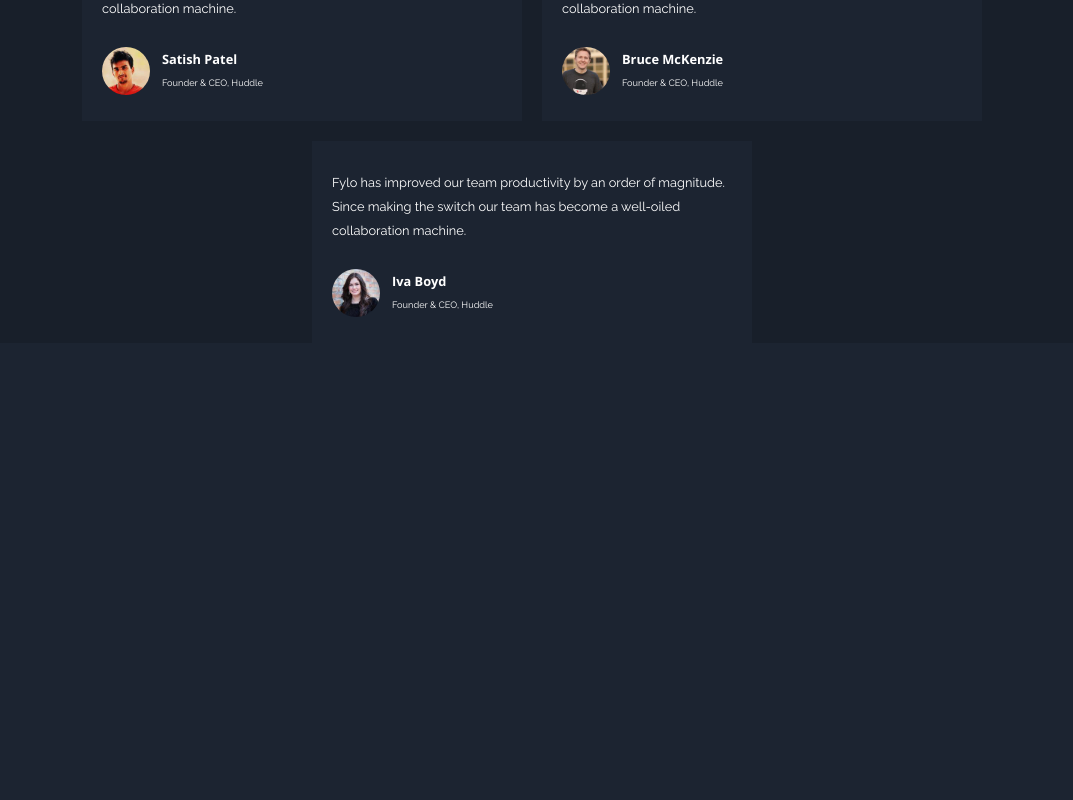
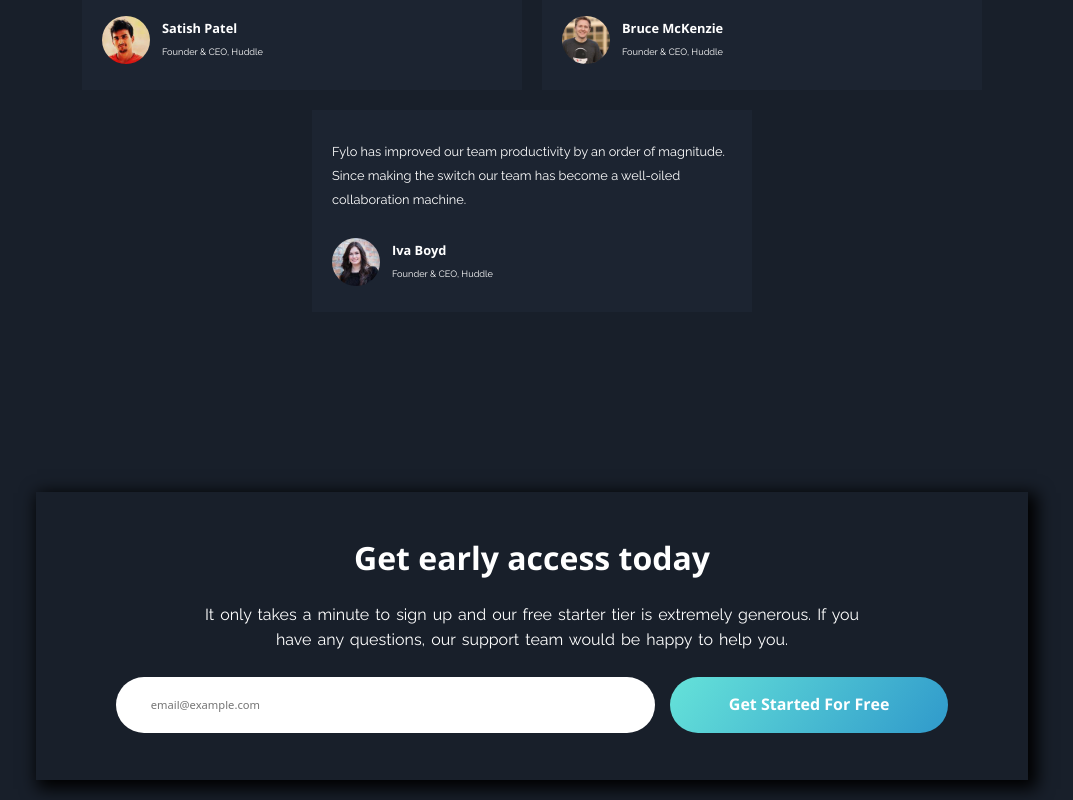
Before and after one commit to AndriiHrytsei/fylo-dark-theme-landing-page, a React (Vite) app: page / in a window 1280 px wide. Shown: the part 2555-3355 px from the top of the page, without its empty margins (108-1181 px from the left). Before the commit the page ends 2898 px from the top, so only its background shows below. Built offline with nearby package versions, Linux system fonts and the light colour scheme.

Commit message:
add early access form

```diff
--- a/src/components/App/App.jsx
+++ b/src/components/App/App.jsx
@@ -4,6 +4,7 @@ import Hero from '../Hero/Hero'
 import Features from '../Features/Features'
 import StayProductive from "../StayProductive/StayProductive"
 import Feedback from '../Feedback/Feedback'
+import GetEarlyAccess from '../GetEarlyAccess/GetEarlyAccess'
 import './App.css'
 
 
@@ -16,6 +17,7 @@ function App() {
         <Features />
         <StayProductive />
         <Feedback />
+        <GetEarlyAccess />
       </Main>
     </>
   )
--- /dev/null
+++ b/src/components/GetEarlyAccess/GetEarlyAccess.jsx
@@ -0,0 +1,37 @@
+import { useState } from "react";
+import css from "./GetEarlyAccess.module.css";
+
+const GetEarlyAccess = () => {
+  const [email, setEmail] = useState("")
+  const [validEmail, setValidEmail] = useState(true)
+
+  const EMAIL_REGEX =  /^[a-zA-Z0-9.!#$%&'*+/=?^_`{|}~-]+@[a-zA-Z0-9-]+(?:\.[a-zA-Z0-9-]+)*$/;
+
+  const emailIsValid = (e) => {
+    e.preventDefault()
+    console.log(email.match(EMAIL_REGEX));
+    return email.match(EMAIL_REGEX)
+      ? setValidEmail(true)
+      : setValidEmail(false)
+  }
+
+  return (
+    <section className={css.getEarlyAccess}>
+      <div className={css.getEarlyAccessForm}>
+        <h3>Get early access today</h3>
+        <p>
+          It only takes a minute to sign up and our free starter tier is
+          extremely generous. If you have any questions, our support team would
+          be happy to help you.
+        </p>
+        <form onSubmit={emailIsValid}>
+          <input type="text" name="email" id="email" placeholder="email@example.com" onChange={(e) => setEmail(e.currentTarget.value)} value={email}/>
+          <button type="submit">Get Started For Free</button>
+          {!validEmail && <p className={css.invalidEmailMsg}>Please enter a valid email adress</p>}
+        </form>
+      </div>
+    </section>
+  );
+};
+
+export default GetEarlyAccess;
--- /dev/null
+++ b/src/components/GetEarlyAccess/GetEarlyAccess.module.css
@@ -0,0 +1,90 @@
+.getEarlyAccess {
+  background-color: var(--bg-color);
+  display: flex;
+  justify-content: center;
+  padding-top: 180px;
+  padding-bottom: 20px;
+}
+
+.getEarlyAccessForm {
+  display: flex;
+  flex-direction: column;
+  align-items: center;
+  justify-content: center;
+  row-gap: 25px;
+  background-color: var(--bg-color);
+  width: 88%;
+  max-width: 62rem;
+  text-align: center;
+  color: #fff;
+  min-height: 18rem;
+  box-shadow: 5px 5px 16px 4px #000;
+  padding: 40px 0;
+}
+
+.getEarlyAccessForm h3 {
+  font-family: "Open Sans";
+  font-size: 1.3em;
+}
+
+.getEarlyAccessForm p {
+  width: 90%;
+  max-width: 42.969rem;
+  word-spacing: 2px;
+  line-height: 25px;
+  font-weight: 400;
+  font-family: "Raleway";
+}
+
+.getEarlyAccessForm form {
+  width: 100%;
+  display: flex;
+  flex-wrap: wrap;
+  justify-content: center;
+  gap: 15px;
+}
+
+.getEarlyAccessForm form input {
+  width: 85%;
+  max-width: 33.7rem;
+  height: 3.5rem;
+  border: none;
+  border-radius: 50px;
+  font-size: 0.7em;
+  padding-left: 35px;
+}
+
+.getEarlyAccessForm form button {
+  font-family: "Open Sans";
+  background-color: rgb(101,226,217);
+  background: linear-gradient(126deg, rgba(101,226,217,1) 0%, rgba(51,158,204,1) 94%);
+  border: none;
+  border-radius: 80px;
+  font-weight: 700;
+  color: #fff;
+  height: 3.5rem;
+  width: 17.4rem;
+  transition: background-color 0.3s linear;
+}
+
+.getEarlyAccessForm form button:hover {
+  background: rgb(101,226,217);
+}
+
+.invalidEmailMsg {
+  /* align-self: flex-start; */
+  /* text-align: left; */
+  font-size: 0.7em;
+  font-family: "Open Sans";
+  font-weight: 700;
+  color: var(--light-red);
+}
+
+@media screen and (min-width: 950px) {
+  .getEarlyAccessForm h3 {
+    font-size: 2em;
+  }
+  .invalidEmailMsg {
+    text-align: left;
+  }
+}
--- a/src/index.css
+++ b/src/index.css
@@ -28,6 +28,14 @@ ul {
   padding: 0;
 }
 
+
+h1,
+h2,
+h3,
+h4,
+h5,
+h6,
 p {
   margin: 0;
+  padding: 0;
 }
```
